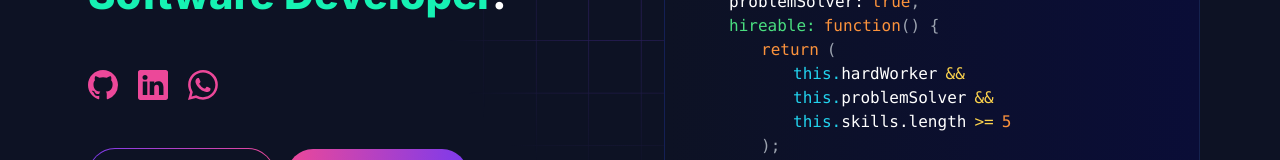
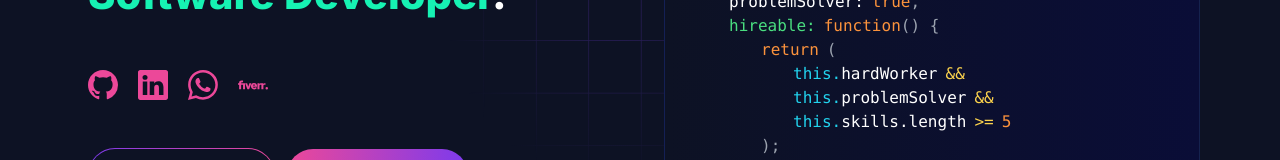
Before and after one commit to m-sharjeel-dev/my-portfolio, a Next.js app: page / in a window 1280 px wide. Shown: the part 359-519 px from the top of the page. Built offline with nearby package versions, Linux system fonts and the light colour scheme; no server answers.

Commit message:
Add Fiverr links to portfolio
Added Fiverr as a new social and contact link across the portfolio. Includes Fiverr URL in personal and contacts data, and added Fiverr icon links to footer, hero section, and contact components for consistent visibility.

```diff
--- a/app/components/footer.jsx
+++ b/app/components/footer.jsx
@@ -2,6 +2,7 @@
 import Link from 'next/link';
 import { personalData } from '@/utils/data/personal-data';
 import { FaGithub, FaLinkedinIn, FaTwitter, FaStackOverflow } from 'react-icons/fa';
+import { SiFiverr } from 'react-icons/si';
 
 const navLinks = [
   { label: "About", href: "/#about" },
@@ -17,6 +18,7 @@ const socialLinks = [
   { icon: FaLinkedinIn, href: personalData.linkedIn, label: "LinkedIn" },
   { icon: FaTwitter, href: personalData.twitter, label: "Twitter" },
   { icon: FaStackOverflow, href: personalData.stackOverflow, label: "Stack Overflow" },
+  { icon: SiFiverr, href: personalData.fiverr, label: "Fiverr" },
 ];
 
 function Footer() {
--- a/app/components/homepage/contact/index.jsx
+++ b/app/components/homepage/contact/index.jsx
@@ -8,6 +8,7 @@ import { FaXTwitter } from "react-icons/fa6";
 import { IoLogoGithub, IoMdCall } from "react-icons/io";
 import { MdAlternateEmail } from "react-icons/md";
 import { BsWhatsapp } from "react-icons/bs";
+import { SiFiverr } from "react-icons/si";
 import ContactForm from './contact-form';
 
 function ContactSection() {
@@ -68,6 +69,12 @@ function ContactSection() {
                 size={48}
               />
             </Link>
+            <Link target="_blank" href={personalData.fiverr}>
+              <SiFiverr
+                className="bg-[#8b98a5] p-3 rounded-full hover:bg-[#16f2b3] hover:scale-110 transition-all duration-300 text-gray-800 cursor-pointer"
+                size={48}
+              />
+            </Link>
             <Link target="_blank" href={`tel:${personalData.phone}`}>
               <IoMdCall
                 className="bg-[#8b98a5] p-3 rounded-full hover:bg-[#16f2b3] hover:scale-110 transition-all duration-300 text-gray-800 cursor-pointer"
--- a/app/components/homepage/hero-section/index.jsx
+++ b/app/components/homepage/hero-section/index.jsx
@@ -7,7 +7,7 @@ import { BsGithub, BsLinkedin, BsWhatsapp } from "react-icons/bs";
 import { FaFacebook, FaTwitterSquare } from "react-icons/fa";
 import { MdDownload } from "react-icons/md";
 import { RiContactsFill } from "react-icons/ri";
-import { SiLeetcode } from "react-icons/si";
+import { SiLeetcode, SiFiverr } from "react-icons/si";
 
 function HeroSection() {
   return (
@@ -52,6 +52,13 @@ function HeroSection() {
               className="transition-all text-pink-500 hover:scale-125 duration-300"
             >
               <BsWhatsapp size={30} />
+            </Link>
+            <Link
+              href={personalData.fiverr}
+              target='_blank'
+              className="transition-all text-pink-500 hover:scale-125 duration-300"
+            >
+              <SiFiverr size={30} />
             </Link>
             {/* <Link
               href={personalData.facebook}
--- a/utils/data/contactsData.js
+++ b/utils/data/contactsData.js
@@ -7,5 +7,6 @@ export const contactsData = {
     linkedIn: 'https://www.linkedin.com/in/m-sharjeel-429850361',
     twitter: 'https://www.linkedin.com/in/m-sharjeel-429850361',
     stackOverflow: 'https://www.linkedin.com/in/m-sharjeel-429850361',
-    devUsername: "sharjeel-dev"
+    devUsername: "sharjeel-dev",
+    fiverr: "https://www.fiverr.com/s/jjAv0Wo"
 }
--- a/utils/data/personal-data.js
+++ b/utils/data/personal-data.js
@@ -14,5 +14,6 @@ export const personalData = {
   stackOverflow: 'https://stackoverflow.com/users/16840768/m-sharjeel-429850361',
   leetcode: "https://leetcode.com/m-sharjeel-429850361/",
   devUsername: "sharjeel.dev",
-  resume: "https://drive.google.com/file/d/1KhvTKxfraLxYvBNz-Mx_FuV8BqX6shxz/view?usp=sharing"
+  resume: "https://drive.google.com/file/d/1KhvTKxfraLxYvBNz-Mx_FuV8BqX6shxz/view?usp=sharing",
+  fiverr: "https://www.fiverr.com/s/jjAv0Wo"
 }
```
